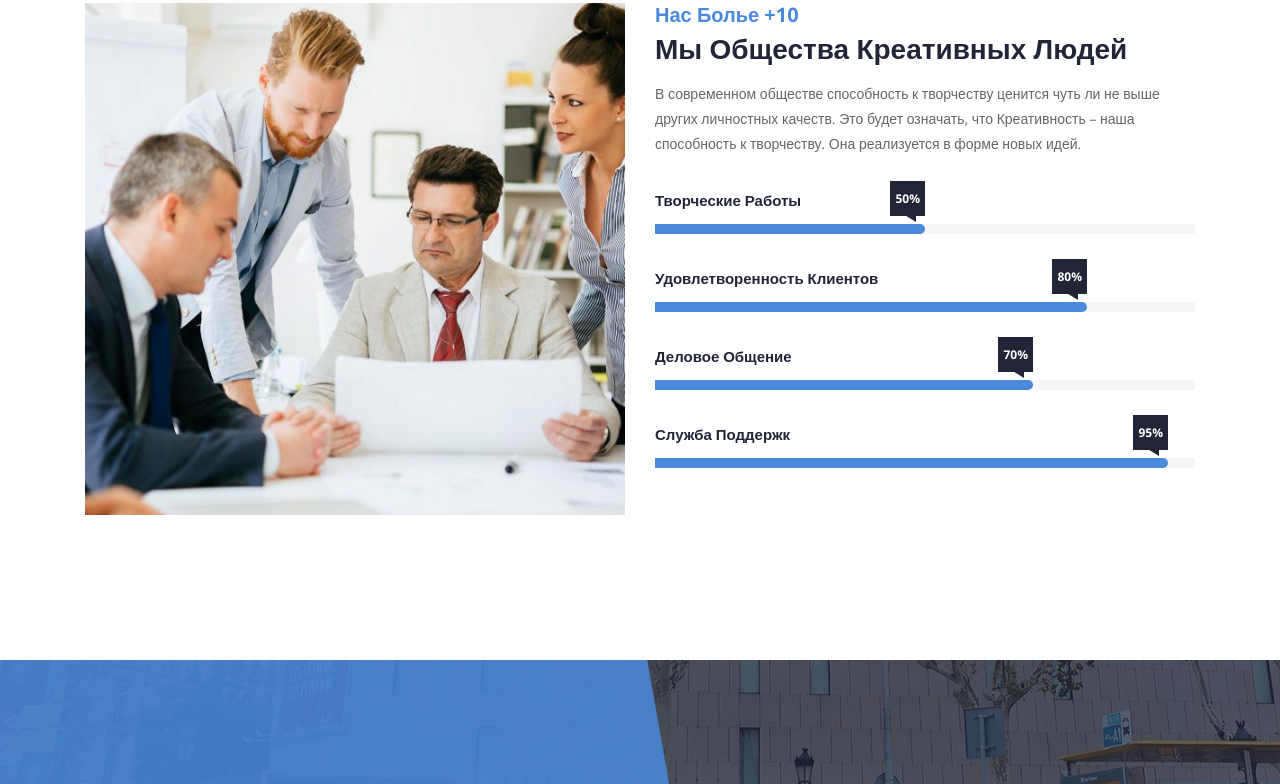
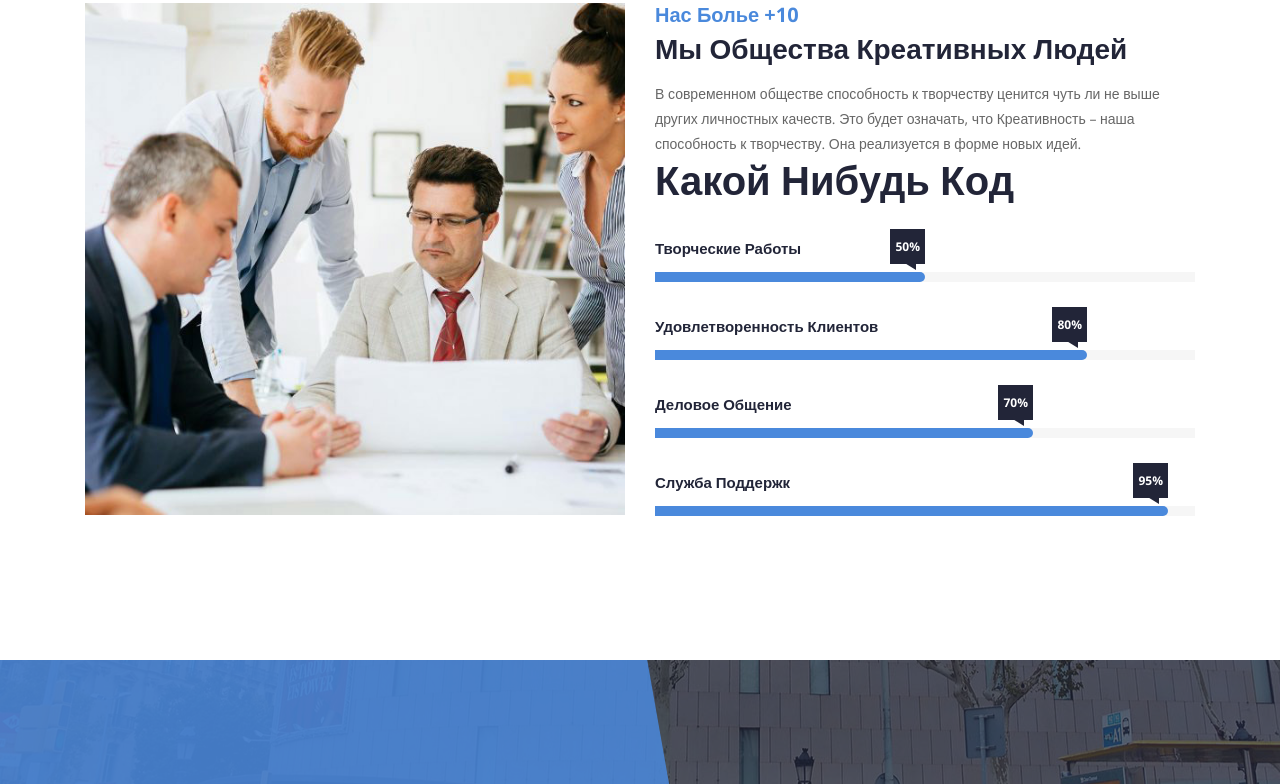
Before and after one commit to almazuulu/becoder, a plain HTML site: page index.html in a window 1280 px wide. Shown: the part 1908-2692 px from the top of the page. Drawn offline with nearby package versions, Linux system fonts and the light colour scheme; a web font is replaced by a local one.

Commit message:
добавил заголовок

```diff
--- a/index.html
+++ b/index.html
@@ -393,6 +393,7 @@
 							<div class="skill-title">
 								<h2><span>нас болье +10</span> Мы общества креативных людей</h2>
 								<p>В современном обществе способность к творчеству ценится чуть ли не выше других личностных качеств. Это будет означать, что Креативность – наша способность к творчеству. Она реализуется в форме новых идей.  </p>
+								<h1>Какой нибудь код</h1>
 							</div>
 							<div class="row">
 								<div class="col-12">
```
